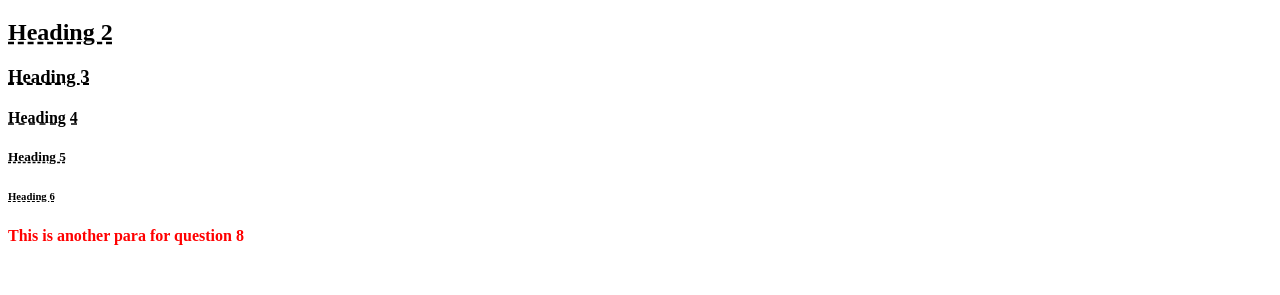
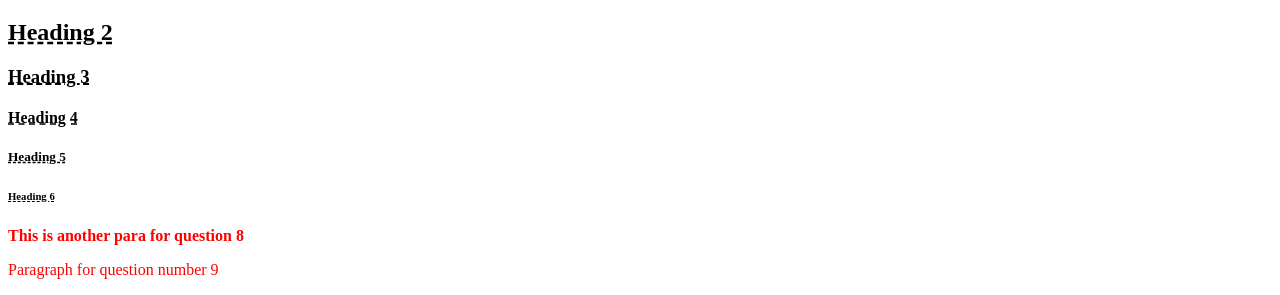
Before and after one commit to majoarizalopez/LAB4, a plain HTML site: page INDEX.HTML in a window 1280 px wide. Shown: the part 537-832 px from the top of the page. Before the commit the page ends 800 px from the top, so only its background shows below. Drawn offline with Linux system fonts and the light colour scheme.

Commit message:
Question 9

```diff
--- a/INDEX.HTML
+++ b/INDEX.HTML
@@ -65,6 +65,9 @@ Element 1
 
 <p class="bold-text"> This is another para for question 8</p>
 
+<!-- Question 9-->
+
+<p id="intro"> Paragraph for question number 9 </p>
 
 
 </body>
--- a/STYLES.CSS
+++ b/STYLES.CSS
@@ -42,3 +42,7 @@ text-decoration-line: underline;
 .bold-text{
     font-weight: bold;
 }
+
+#intro{
+    font-weight: 300;
+}
```
